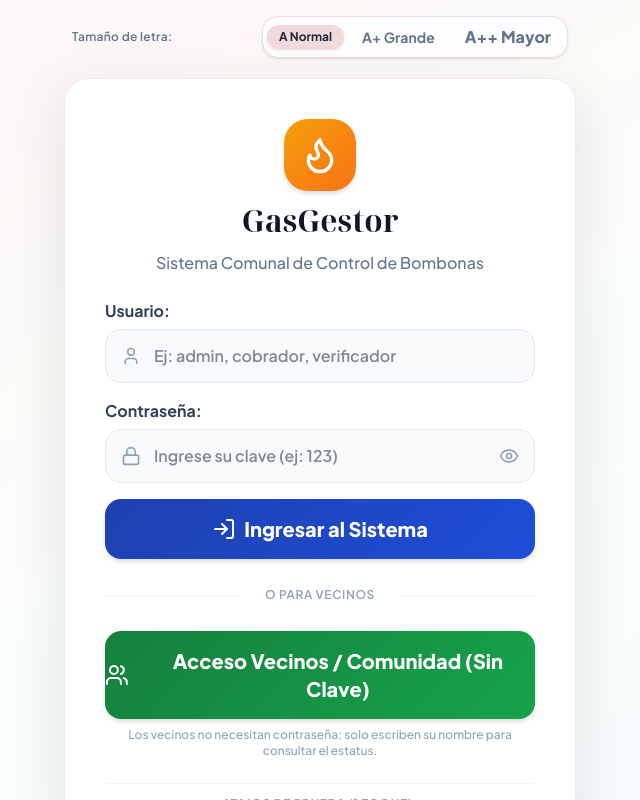
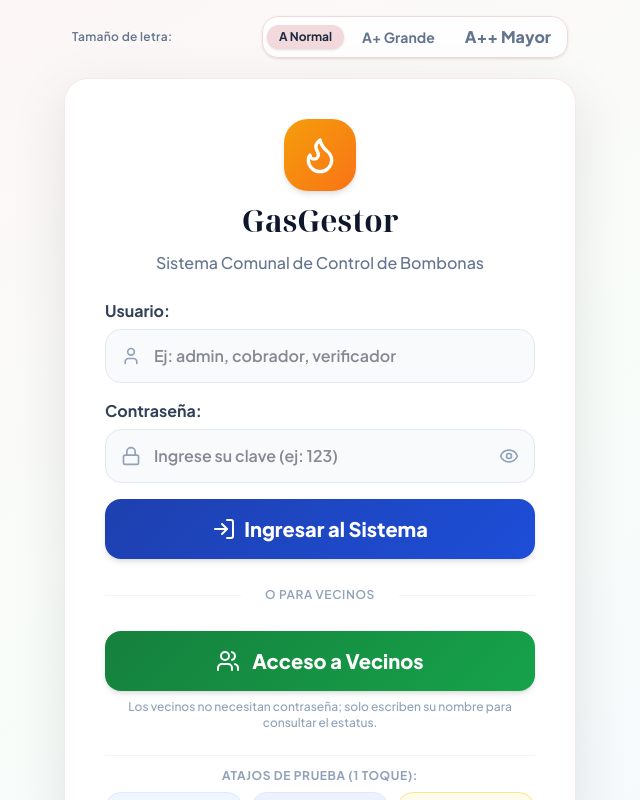
Before and after one commit to ProgrAnder/gasgestor, a React (Vite) app: page / in a window 1280 px wide. Shown: the top 800 px of the page, without its empty margins (320-960 px from the left). Built offline with nearby package versions, Linux system fonts and the light colour scheme.

Commit message:
fix: simplificar texto del botón a 'Acceso a Vecinos' manteniendo todo el formulario intacto

```diff
--- a/src/components/LoginScreen.tsx
+++ b/src/components/LoginScreen.tsx
@@ -225,7 +225,7 @@ export const LoginScreen: React.FC<LoginScreenProps> = ({
           <div className="flex-grow border-t border-slate-100"></div>
         </div>
 
-        {/* Botón de Acceso Comunitario SIN Contraseña */}
+        {/* Botón de Acceso a Vecinos */}
         <div>
           <button
             type="button"
@@ -234,7 +234,7 @@ export const LoginScreen: React.FC<LoginScreenProps> = ({
             style={{ background: 'linear-gradient(135deg, #15803D 0%, #16A34A 100%)' }}
           >
             <Users className="w-6 h-6" />
-            <span>Acceso Vecinos / Comunidad (Sin Clave)</span>
+            <span>Acceso a Vecinos</span>
           </button>
           <p className="text-center text-xs text-slate-400 font-medium mt-2">
             Los vecinos no necesitan contraseña; solo escriben su nombre para consultar el estatus.
```
